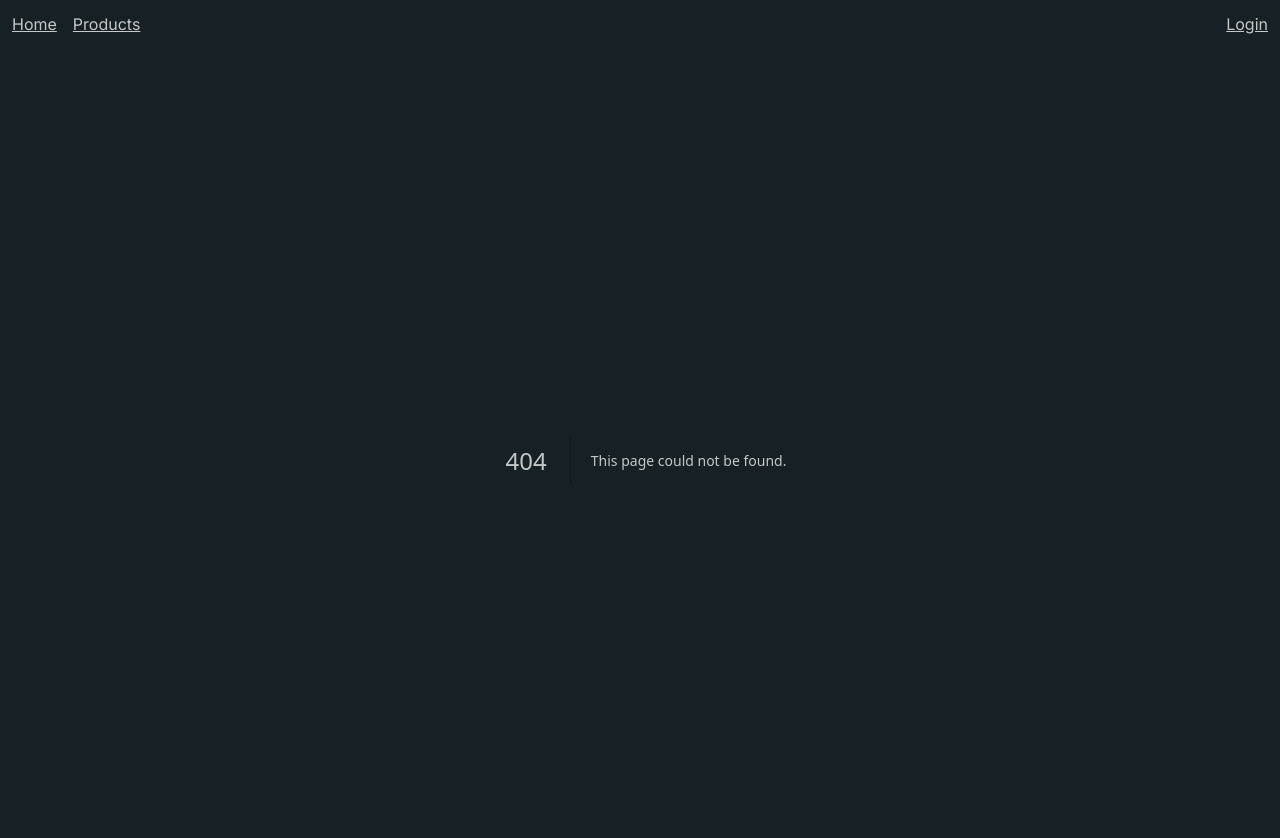
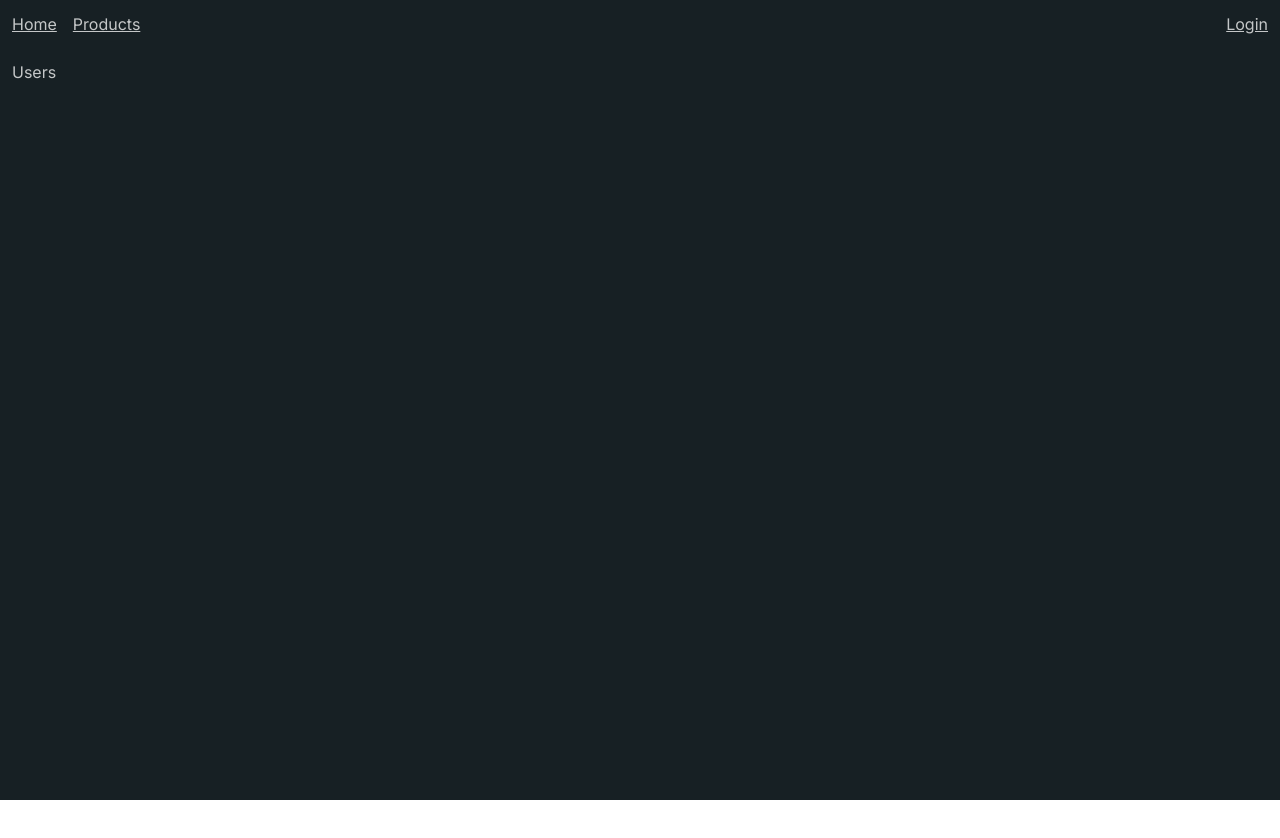
Before and after one commit to antonydesigns/next-cms-project, a Next.js app: page /users in a window 1280 px wide. Before the commit this address had no page. Shown: the top 838 px of the page. After the commit the page ends 800 px from the top, so only its background shows below. Built offline with nearby package versions, Linux system fonts and the light colour scheme.

Commit message:
todo: SSG with dynamic params, unknown number of list items

```diff
--- a/app/produces/page.tsx
+++ /dev/null
@@ -1,5 +0,0 @@
-import React from "react";
-
-export default function Produces() {
-  return <div>Produces</div>;
-}
--- /dev/null
+++ b/app/users/page.tsx
@@ -0,0 +1,5 @@
+import React from "react";
+
+export default function Users() {
+  return <div>Users</div>;
+}
```
Also changed, not shown: app/users/[userId]/page.tsx (added).
